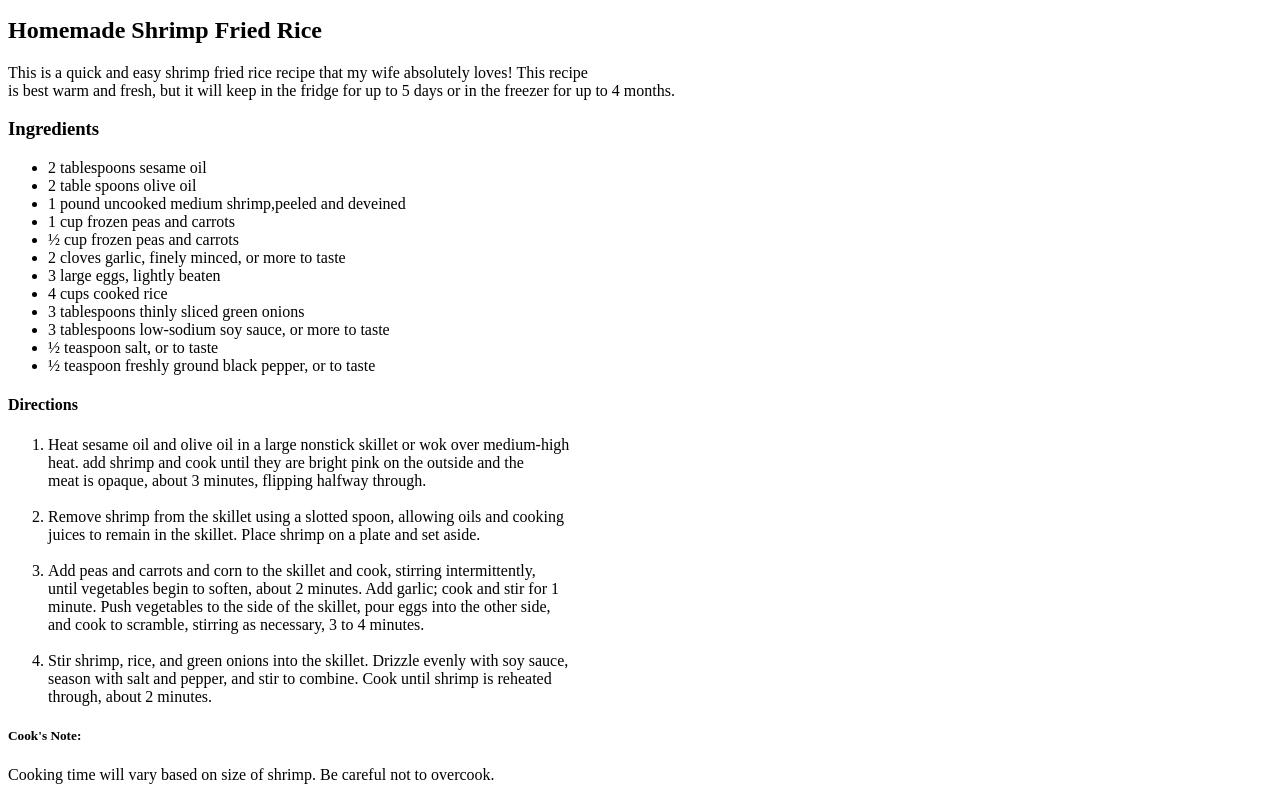
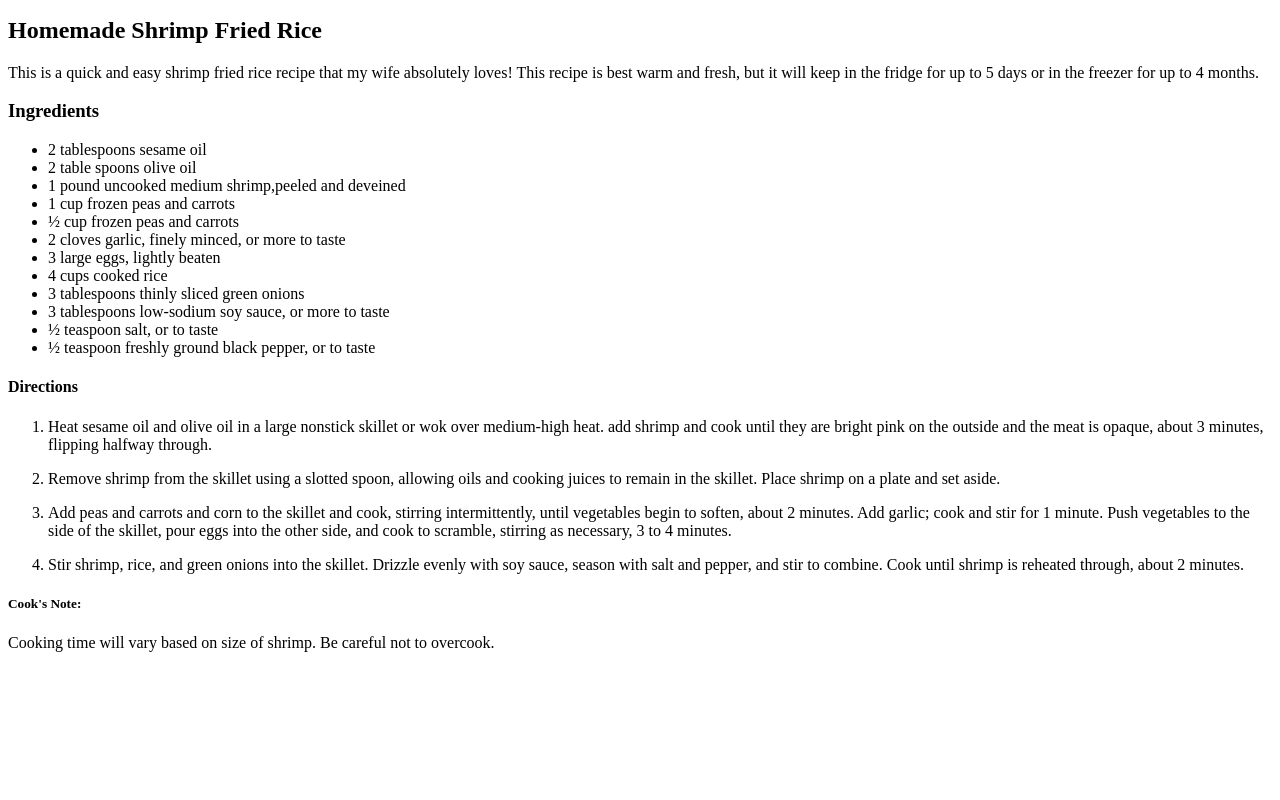
Before and after one commit to Crhodes7744/odin-recipes, a plain HTML site: page recipes/shrimp-fried-rice.html in a window 1280 px wide. Shown: the part 650-1450 px from the top of the page. After the commit the page ends 1318 px from the top, so only its background shows below. Drawn offline with Linux system fonts and the light colour scheme.

Commit message:
Removed manuel line breaks

```diff
--- a/recipes/shrimp-fried-rice.html
+++ b/recipes/shrimp-fried-rice.html
@@ -8,7 +8,7 @@
             <h1>Shrimp Fried Rice</h1>
             <img src="images/shrimp.jpg"> <alt= A delicious looking pan of Shrimp Fried Rice></alt>
             <h2>Homemade Shrimp Fried Rice</h2>
-            <p>This is a quick and easy shrimp fried rice recipe that my wife absolutely loves! This recipe<br>is best warm and fresh, but it will keep in the fridge for up to 5 days or in the freezer for up to 4 months.
+            <p>This is a quick and easy shrimp fried rice recipe that my wife absolutely loves! This recipe is best warm and fresh, but it will keep in the fridge for up to 5 days or in the freezer for up to 4 months.
             </p>
             <h3>Ingredients</h3>
             <ul> <li>2 tablespoons sesame oil</li>
@@ -27,13 +27,10 @@
             </ul>
             <h4>Directions</h4>
             <ol>
-                <li>Heat sesame oil and olive oil in a large nonstick skillet or wok over medium-high<br>heat. add shrimp and cook until they are bright pink on the outside and the<br>meat is opaque, about 3 minutes, flipping halfway through.</li>
-                <br>
-                <li>Remove shrimp from the skillet using a slotted spoon, allowing oils and cooking<br>juices to remain in the skillet. Place shrimp on a plate and set aside.</li>
-                <br>
-                <li>Add peas and carrots and corn to the skillet and cook, stirring intermittently,<br>until vegetables begin to soften, about 2 minutes. Add garlic; cook and stir for 1<br> minute. Push vegetables to the side of the skillet, pour eggs into the other side,<br>and cook to scramble, stirring as necessary, 3 to 4 minutes.</li>
-                <br>
-                <li>Stir shrimp, rice, and green onions into the skillet. Drizzle evenly with soy sauce,<br>season with salt and pepper, and stir to combine. Cook until shrimp is reheated<br>through, about 2 minutes.</li>
+                <li><p>Heat sesame oil and olive oil in a large nonstick skillet or wok over medium-high heat. add shrimp and cook until they are bright pink on the outside and the meat is opaque, about 3 minutes, flipping halfway through.</p></li>
+                <li><p>Remove shrimp from the skillet using a slotted spoon, allowing oils and cooking juices to remain in the skillet. Place shrimp on a plate and set aside.</p></li>
+                <li><p>Add peas and carrots and corn to the skillet and cook, stirring intermittently, until vegetables begin to soften, about 2 minutes. Add garlic; cook and stir for 1 minute. Push vegetables to the side of the skillet, pour eggs into the other side, and cook to scramble, stirring as necessary, 3 to 4 minutes.</p></li>
+                <li><p>Stir shrimp, rice, and green onions into the skillet. Drizzle evenly with soy sauce, season with salt and pepper, and stir to combine. Cook until shrimp is reheated through, about 2 minutes.</p></li>
             </ol>
                 <h5>Cook's Note:</h5>
                 <p>Cooking time will vary based on size of shrimp. Be careful not to overcook.</p>
```
